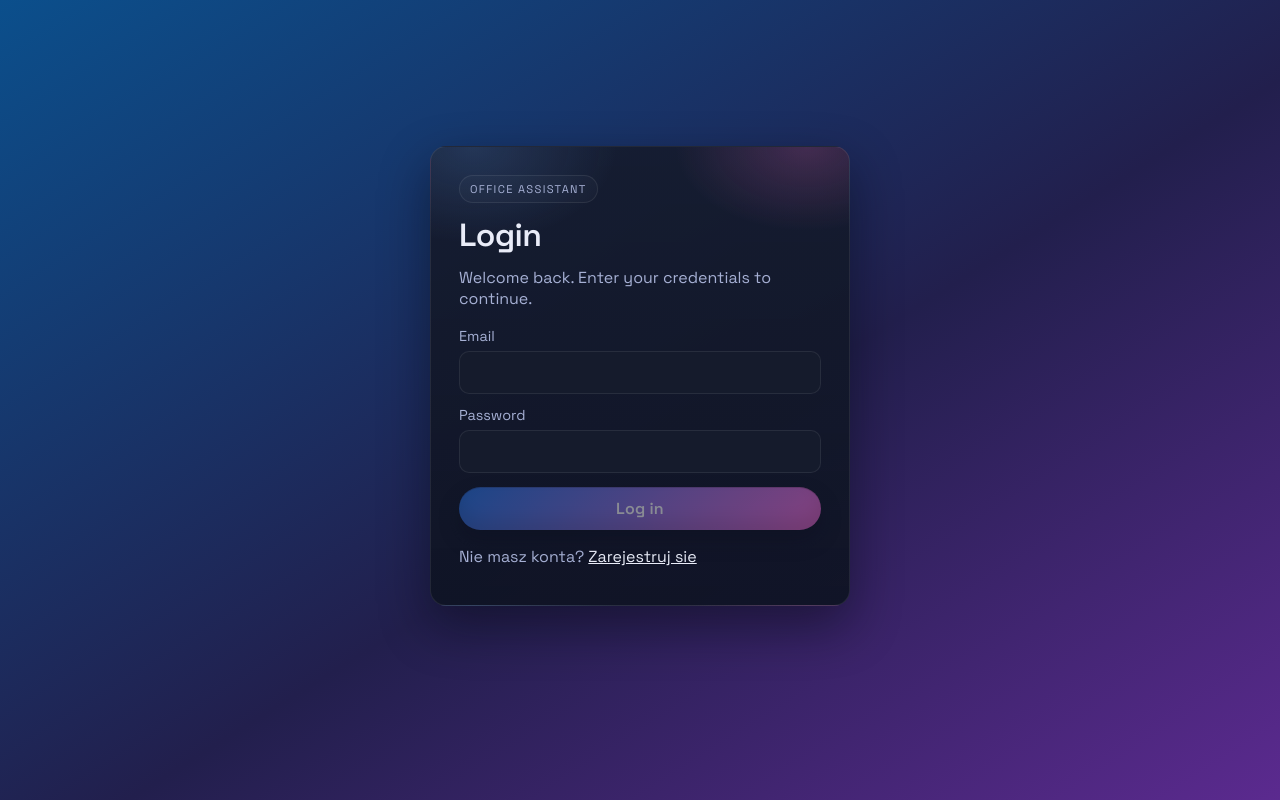
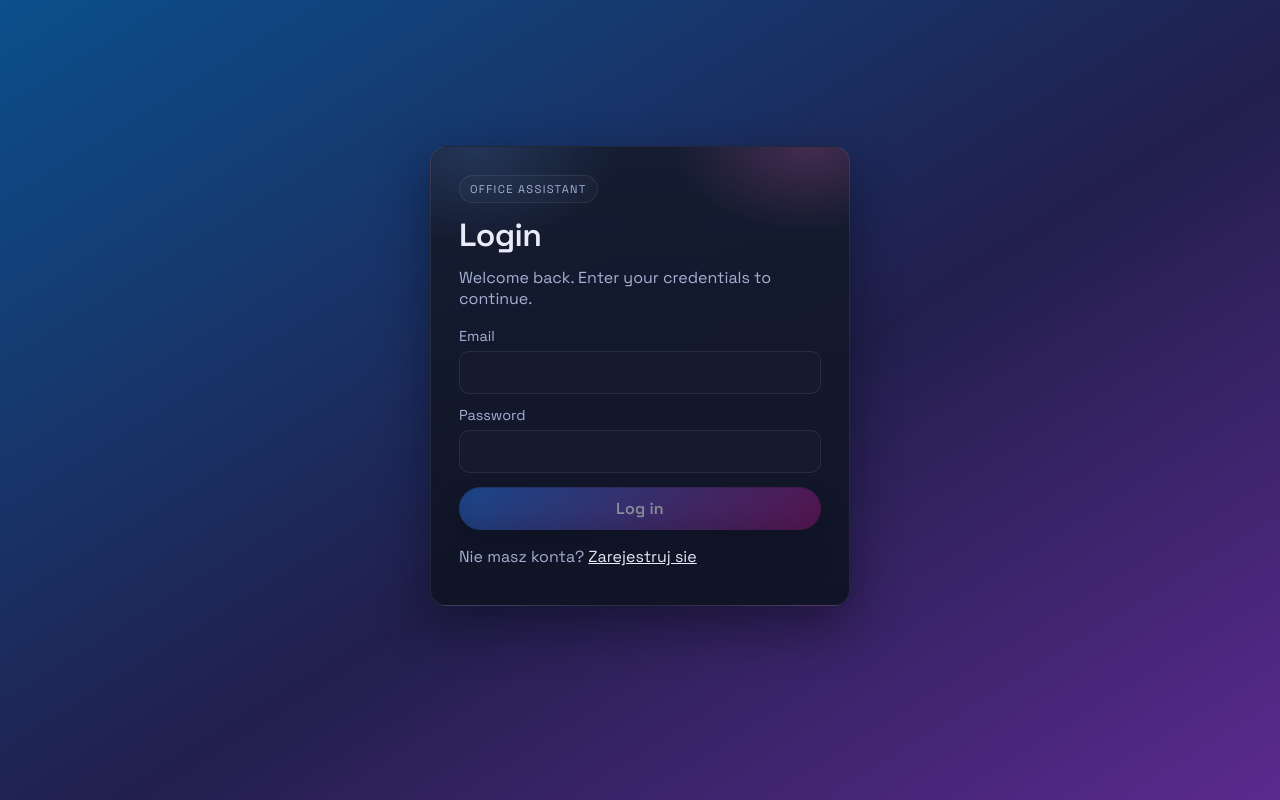
Before and after one commit to maciejmar/office-assistant-frontend, an Angular app: page /login in a window 1280 px wide. Built offline with nearby package versions, Linux system fonts and the light colour scheme.

Commit message:
intensive colors added in buttons

```diff
--- a/src/styles.scss
+++ b/src/styles.scss
@@ -9,7 +9,7 @@
   --muted: #a6b0d4;
   --primary: #58f2c4;
   --accent: #2475e7;
-  --accent-2: #f86bd2;
+  --accent-2: #991375;
   --accent-3: #ffd36a;
   --danger: #631d1d;
   --border: rgba(255, 255, 255, 0.08);
```
